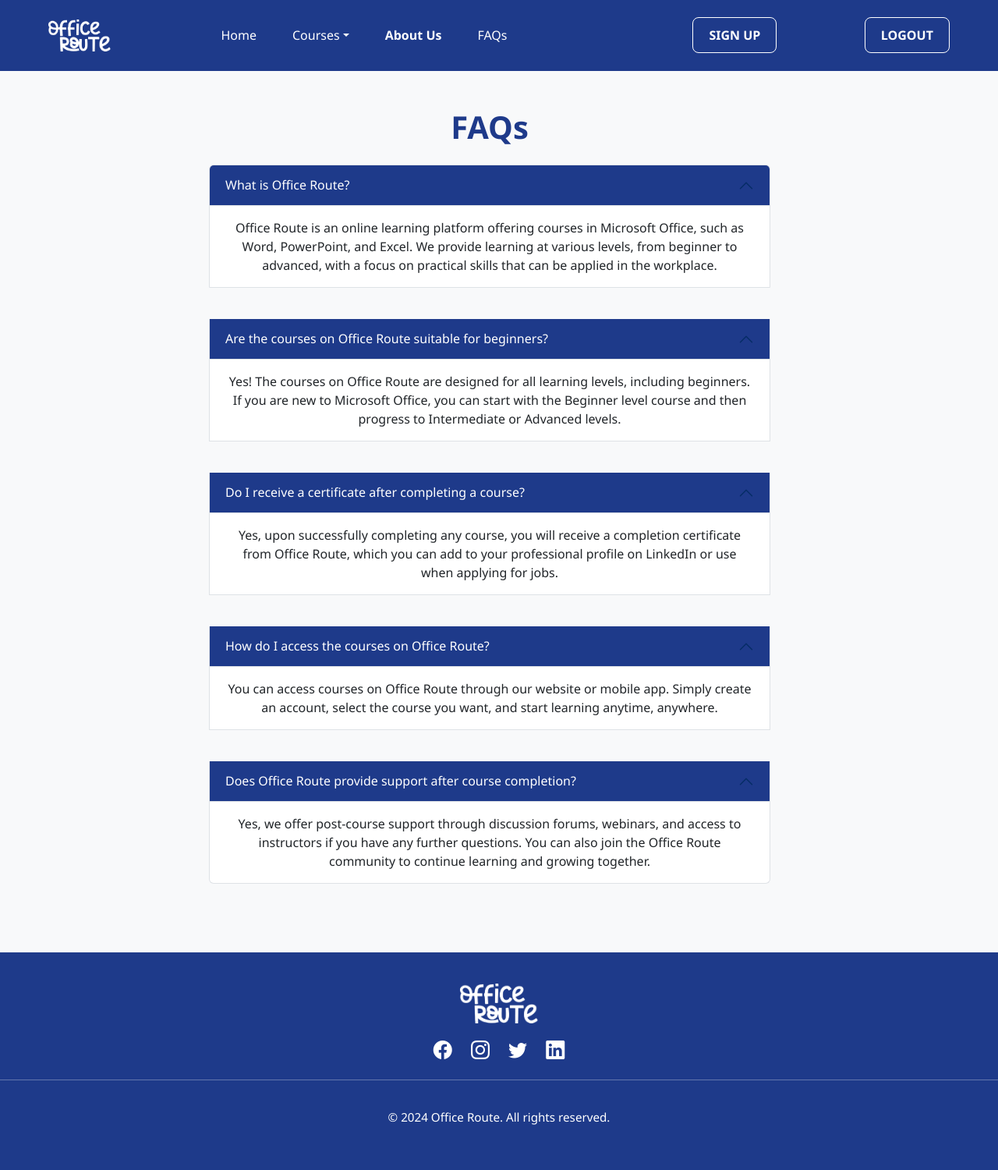
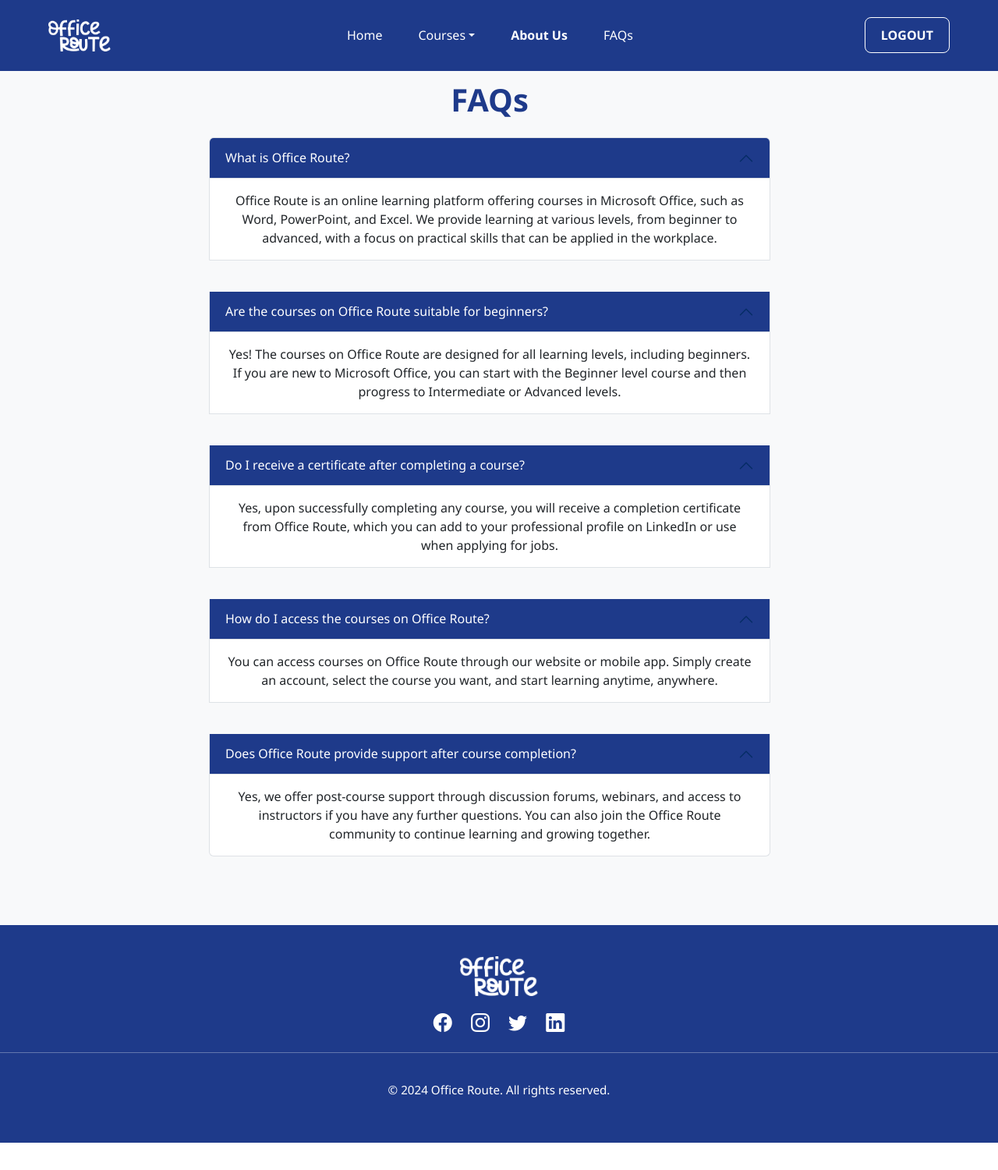
Before and after one commit to QousulHaq/office_route-backend, a Django app: page /faqs in a window 1280 px wide. Shown: the whole page at 78% size. After the commit the page ends 1465 px from the top, so only its background shows below. Run offline with Django 5.2, Linux system fonts and the light colour scheme; a user stored in the database is signed in; some libraries are stand-ins or nearby versions.

Commit message:
nerapin auto

```diff
--- a/main/static/main/css/styles.css
+++ b/main/static/main/css/styles.css
@@ -9,7 +9,7 @@
   background-color: #f9f9f9;
 }
 
-/*CSS untuk Navbar*/
+/* CSS untuk Navbar */
 
 /* Gaya untuk mengubah navbar */
 .navbar {
@@ -120,8 +120,15 @@
 /* Jarak antara tombol Sign In dan Sign Up */
 .btn-container {
   display: flex;
-  gap: 15px;
-  /* Jarak antara kedua tombol yang bisa diubah */
+  gap: 10px;
+  /* Menambahkan jarak antar tombol */
+}
+
+/* Mengatur navbar-collapse untuk menggunakan flex dan menata tombol di kanan */
+.navbar-collapse {
+  display: flex;
+  justify-content: flex-end; /* Memastikan tombol berada di kanan */
+  align-items: center; /* Menjaga agar tombol berada di tengah secara vertikal */
 }
 
 /* Gaya untuk dropdown menu */
@@ -148,6 +155,7 @@
   margin-bottom: 50px;
   /* Tambahkan margin bawah untuk memberi jarak dengan footer */
 }
+
 /* End CSS Navbar */
 
 /* Bagian Hero */
--- a/main/templates/includes/navbar.html
+++ b/main/templates/includes/navbar.html
@@ -2,7 +2,7 @@
 {% load static %} <!-- This line loads the static files in your template -->
 
 <header>
-    <nav class="navbar navbar-expand-lg">
+    <nav class="navbar navbar-expand-lg" style="position: fixed; top: 0; left: 0; width: 100%; z-index: 1050;">
         <div class="container-fluid">
             <a class="navbar-brand" href="{% url 'about' %}">
                 <img src="{% static 'main/images/LogoOR.png' %}" alt="Logo" />
@@ -11,7 +11,7 @@
                 <span class="navbar-toggler-icon"></span>
             </button>
             <div class="collapse navbar-collapse" id="navbarNav">
-          <ul class="navbar-nav">
+                <ul class="navbar-nav me-auto">
                     <li class="nav-item"><a class="nav-link" href="{% url 'index' %}">Home</a></li>
                     <li class="nav-item dropdown">
                         <a class="nav-link dropdown-toggle" href="#" id="navbarDropdown" role="button" data-bs-toggle="dropdown" aria-expanded="false">Courses</a>
@@ -23,20 +23,23 @@
                     <li class="nav-item"><a class="nav-link active" href="{% url 'about' %}">About Us</a></li>
                     <li class="nav-item"><a class="nav-link" href="{% url 'faqs' %}">FAQs</a></li>
                 </ul>
-          <div class="btn-container ms-auto">
+
+                <div class="d-flex">
+                    {% if user.is_authenticated %}
+                        <!-- Display Logout button if the user is authenticated -->
+                        <a class="btn btn-signup" href="{% url 'logout' %}">Logout</a>
+                    {% else %}
+                        <!-- Display Sign In and Sign Up buttons if the user is not authenticated -->
+                        <a class="btn btn-signin" href="{% url 'login' %}">Sign In</a>
                         <a class="btn btn-signup" href="{% url 'signup' %}">Sign Up</a>
+                    {% endif %}
                 </div>
-          {% if user.is_authenticated %}
-          <div class="btn-container ms-auto">
-            <a class="btn btn-signup" href="{% url 'logout' %}">Logout</a>
-          </div>
-          {% else %}
-          <div class="btn-container ms-auto">
-            <a class="btn btn-signin" href="{% url 'login' %}">Sign In</a>
-          </div>
-          {% endif %}
+
                 <audio id="navbarSigninSound" src="{% static 'main/audio/LoginOfficeRoute.mp3' %}"></audio>
             </div>
         </div>
     </nav>
 </header>
+
+<!-- Tambahkan padding-top pada body agar konten tidak tumpang tindih dengan navbar -->
+<body style="padding-top: 56px;">
--- a/main/urls.py
+++ b/main/urls.py
@@ -5,7 +5,7 @@
     path('about/', views.about, name='about'),
     path('', views.index, name='index'),
     path('signup/', views.signup, name='signup'),
-    path('login', views.login_view, name='login'),
+    path('login/', views.login_view, name='login'),
     path('faqs', views.faqs, name='faqs'),
     path('all_course', views.all_course, name='all_course'),
     path('logout/', views.user_logout, name='logout'),
```
Also changed, not shown: main/templates/main/index.html (+7 -4 lines), db.sqlite3, main/migrations/0002_userprofileinfo.py (added), media/profile_pics/medical-team.png (added), media/profile_pics/medical-team_DoX9urP.png (added). Lines whose indentation alone changed are shown as unchanged.
